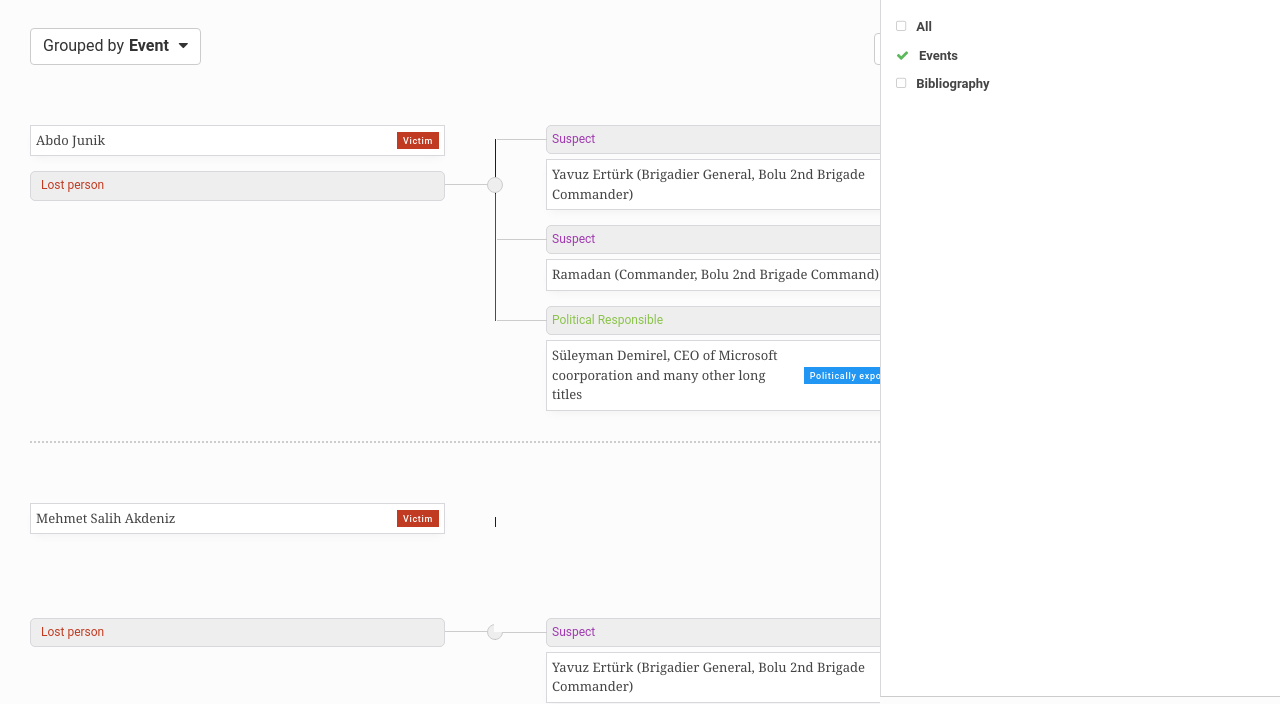
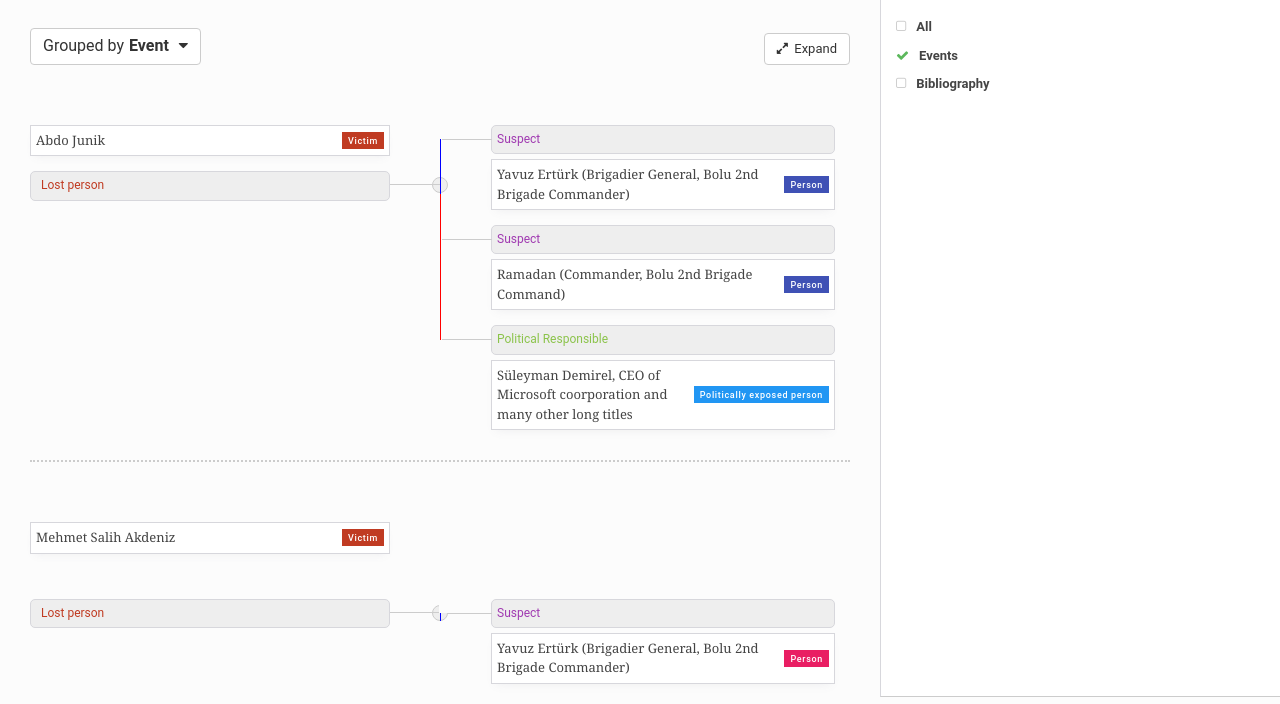
Before and after one commit to danicatalan/uwazi-relationships-hub, a website: page src/index.pug in a window 1280 px wide. Shown: the part 103-807 px from the top of the page. Drawn offline with nearby package versions, Linux system fonts and the light colour scheme; files that its build step writes are made by us from their sources.

Commit message:
improving connections lines in collapsed mode

```diff
--- a/app/scripts/app.js
+++ b/app/scripts/app.js
@@ -1 +1 @@
-var dropdownGroups={state:false,element:$(".dropdown-groups .dropdown-list")};$(".dropdown-groups .btn").click(function(){if(dropdownGroups.state==false){dropdownGroups.element.show()}else{dropdownGroups.element.hide()}dropdownGroups.state=!dropdownGroups.state});$(".dropdown-groups li").click(function(){var target=$(this).text();var targetElement="#groupBy"+target.replace(/\s/g,"");$(".group-wrapper").hide();$(targetElement).show();$(".dropdown-groups b").text(target);dropdownGroups.element.hide();dropdownGroups.state=false});var metadataShow=false;$("#toggleMetadata").click(function(){metadataShow=!metadataShow;if(metadataShow){$(".group").removeClass("group-collapse");$("#toggleMetadata").html('<i class="fa fa-compress"></i><span>&nbsp;&nbsp;Collapse</span>')}else{$(".group").addClass("group-collapse");$("#toggleMetadata").html('<i class="fa fa-expand"></i><span>&nbsp;&nbsp;Expand</span>')}});$(".source").stick_in_parent();
+var dropdownGroups={state:false,element:$(".dropdown-groups .dropdown-list")};$(".dropdown-groups .btn").click(function(){if(dropdownGroups.state==false){dropdownGroups.element.show()}else{dropdownGroups.element.hide()}dropdownGroups.state=!dropdownGroups.state});$(".dropdown-groups li").click(function(){var target=$(this).text();var targetElement="#groupBy"+target.replace(/\s/g,"");$(".group-wrapper").hide();$(targetElement).show();$(".dropdown-groups b").text(target);dropdownGroups.element.hide();dropdownGroups.state=false});var metadataShow=false;$("#toggleMetadata").click(function(){metadataShow=!metadataShow;if(metadataShow){$(".group").removeClass("group-collapse");$("#toggleMetadata").html('<i class="fa fa-compress"></i><span>&nbsp;&nbsp;Collapse</span>')}else{$(".group").addClass("group-collapse");$("#toggleMetadata").html('<i class="fa fa-expand"></i><span>&nbsp;&nbsp;Expand</span>')}});$(".source:not(.source-row):not(.source-connections-1)").stick_in_parent();
--- a/src/components/group.pug
+++ b/src/components/group.pug
@@ -18,7 +18,7 @@ mixin group(data)
                     span(class="item-type__name")= data.template.label
           div(class="target-connections")
       div(class="group-row")
-        div(class="source")
+        div(class="source source-connections-" + node.connections.length)
           - if(data.nodes.indexOf(node) == 0 && data.nodes.length == 1)
             div(class="item")
               div(class="item-info")
--- a/src/scripts/stick.js
+++ b/src/scripts/stick.js
@@ -1 +1 @@
-$(".source").stick_in_parent();
+$(".source:not(.source-row):not(.source-connections-1)").stick_in_parent();
--- a/src/styles/styles.scss
+++ b/src/styles/styles.scss
@@ -15,6 +15,7 @@
 
 .container {
   margin-top: 15px;
+  width: 100%;
 }
 
 
@@ -36,7 +37,7 @@
 
 .dropdown-list {
   position: absolute;
-  z-index: 1;
+  z-index: 2;
   background: white;
   padding: 15px;
   border-radius: 3px;
@@ -107,11 +108,13 @@
   }
   .group-row {
     position: relative;
-    min-height: 100px;
   }
   .source {
     position: absolute;
     width: 50%;
+  }
+  .source-row {
+    position: relative;
   }
   .target-connections {
     width: 50%;
@@ -125,7 +128,6 @@
   flex-direction: column;
   justify-content: flex-start;
   padding-right: 50px;
-  z-index: 1;
 }
 
 .target-connections {
@@ -140,9 +142,6 @@
   padding: 0 15px 15px 50px;
   position: relative;
 
-  & > div {
-    flex: 1;
-  }
   &:last-child {
     padding-bottom: 0;
   }
@@ -227,7 +226,6 @@
   top: (28px - $hub-size)/2;
   right: -50px - $hub-size/2;
   border-radius: 50%;
-  z-index: 1;
 }
 
 .item-connection {
@@ -256,7 +254,8 @@
   }
 }
 
-.source {
+.source:not(.source-row) {
+  z-index: 1;
   &:after {
     content: '';
     display: block;
@@ -264,6 +263,7 @@
     bottom: 7px;
     top: 0;
     background: blue;
+    // background: #ccc;
     position: absolute;
     right: -1px;
   }
@@ -271,6 +271,7 @@
 
 .target-connections {
   border-left: 1px solid red;
+  // border-left: 1px solid #ccc;
   z-index: 2;
   &:before {
     content: '';
```
Also changed, not shown: app/index.html, app/styles/styles.css.
